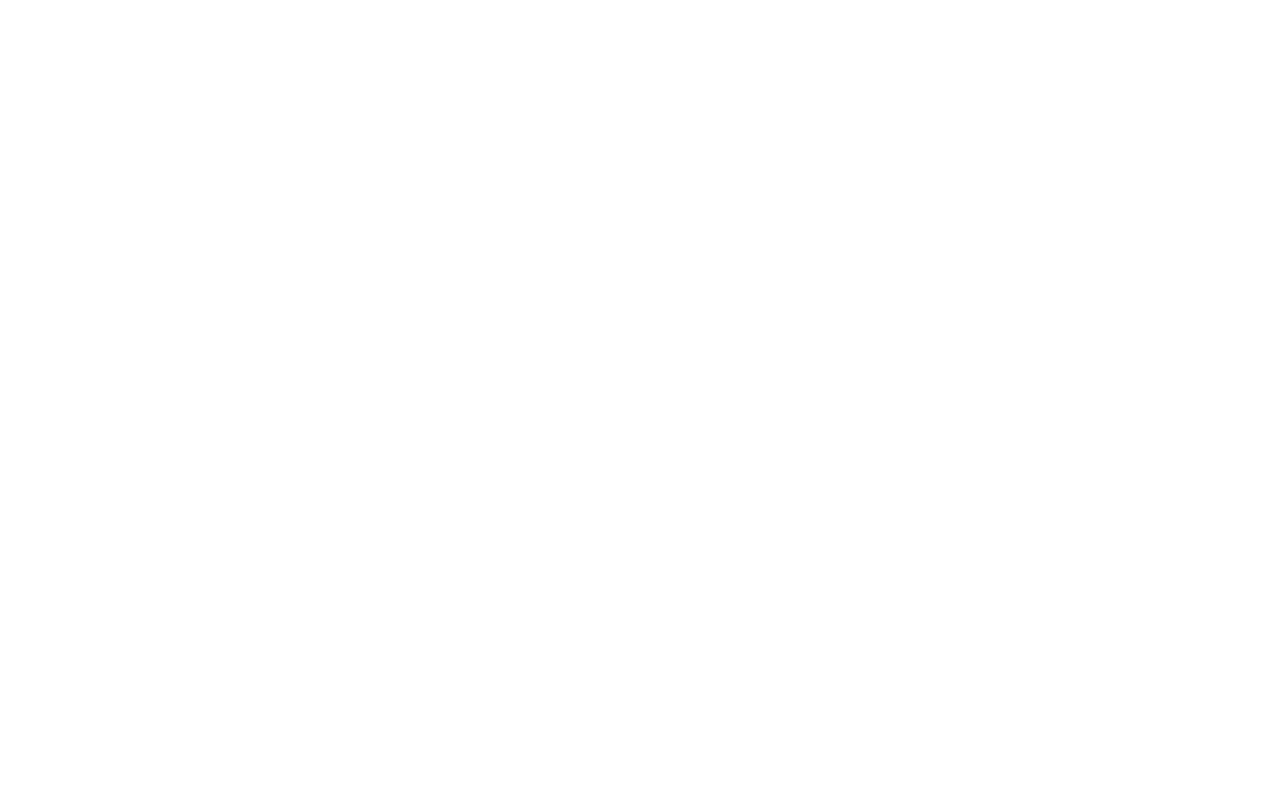
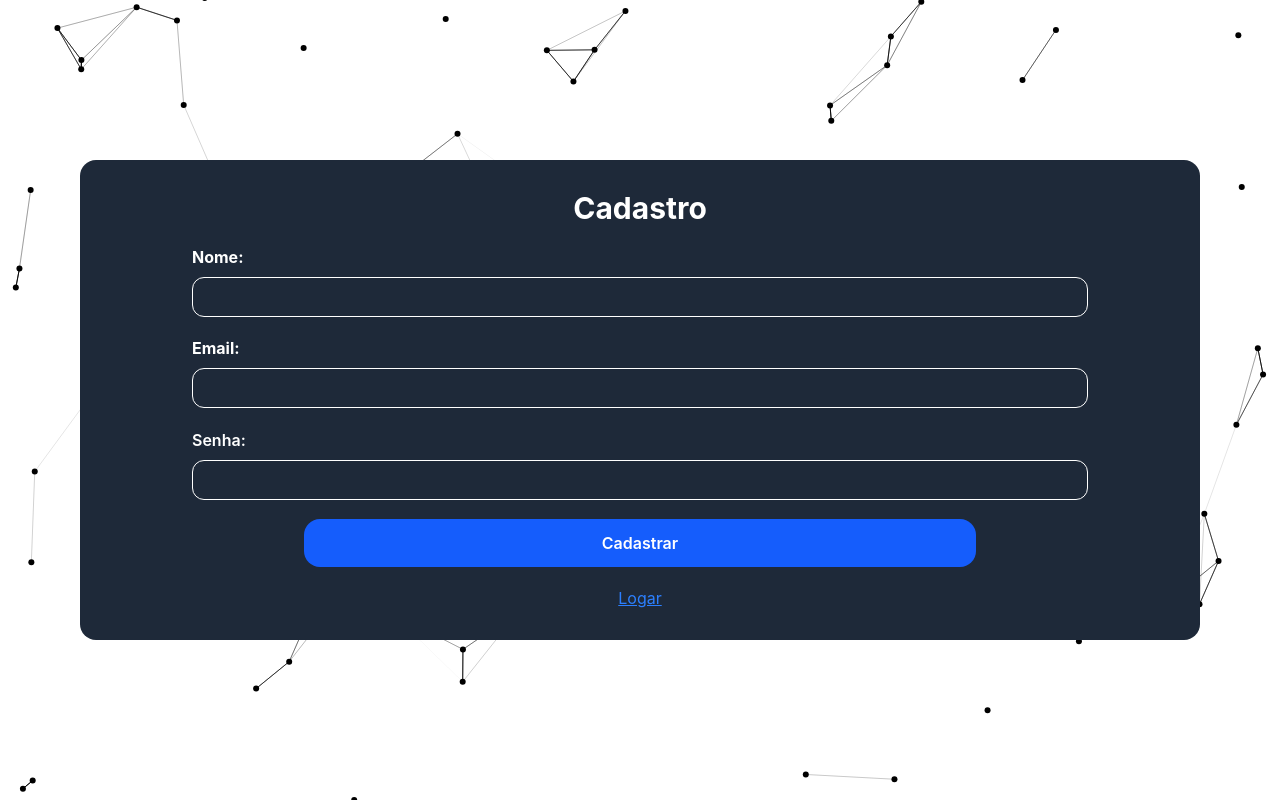
Before and after one commit to LIKITO1/One-Objective, a React (Vite) app: page /register in a window 1280 px wide. Before the commit this address had no page. Built offline with nearby package versions, Linux system fonts and the light colour scheme.

Commit message:
Cadastro em andamento

```diff
--- a/src/App.tsx
+++ b/src/App.tsx
@@ -1,22 +1,25 @@
 import {Link} from "react-router-dom"
 import ParticlesBackground from "./components/layouts/ParticlesBackground"
 function App() {
+  function logar(e:{preventDefault:()=>void}){
+    e.preventDefault()
+  }
   return (
     <>
-    <ParticlesBackground/>
+    <ParticlesBackground back="#111" color="#ffffff"/>
     <div className="flex text-white items-center justify-center h-screen w-full absolute">
-      <form className="w-7/8 h-1/2 flex flex-col justify-around items-center backdrop-blur-xl rounded-2xl py-5">
+      <form className="w-7/8 h-1/2 flex flex-col justify-around items-center bg-gray-800 rounded-2xl py-5" onSubmit={logar}>
         <h1 className="text-center text-3xl font-bold">Login</h1>
         <div className="flex flex-col w-4/5 gap-2">
           <label className="font-bold">Email:</label>
-          <input type="text" className="border h-10 focus:border-blue-500 outline-0 rounded-xl p-2"/>
+          <input type="email" className="border h-10 focus:border-2 outline-0 rounded-xl p-2" required/>
         </div>
         <div className="flex flex-col w-4/5 gap-2">
           <label className="font-semibold">Senha:</label>
-          <input type="password" className="border h-10 focus:border-blue-500 outline-0 rounded-xl p-2"/>
+          <input type="password" className="border h-10 focus:border-2 outline-0 rounded-xl p-2" required/>
           </div>
         <button type="submit" className="w-3/5 p-3 rounded-2xl bg-blue-600 font-semibold self-center">Logar</button>
-        <Link to="#">Cadastrar</Link>
+        <Link to="/register" className="underline text-blue-500">Cadastrar</Link>
       </form>
     </div>
     </>
--- a/src/components/layouts/ParticlesBackground.tsx
+++ b/src/components/layouts/ParticlesBackground.tsx
@@ -1,8 +1,11 @@
 import { useEffect, useState } from "react"
 import Particles, { initParticlesEngine } from "@tsparticles/react"
 import { loadSlim } from "@tsparticles/slim"
-
-export default function ParticlesBackground() {
+type BackProps={
+  back:string,
+  color:string
+}
+export default function ParticlesBackground({back,color}:BackProps) {
 
   const [init, setInit] = useState(false)
 
@@ -24,18 +27,18 @@
           zIndex: -1
         },
         background: {
-          color: "#154"
+          color: back
         },
         particles: {
           number: {
-            value: 80
+            value: 100
           },
           color: {
-            value: "#ffffff"
+            value: color
           },
           links: {
             enable: true,
-            color: "#ffffff",
+            color: color,
             distance: 100
           },
           move: {
--- /dev/null
+++ b/src/components/pages/Register.tsx
@@ -0,0 +1,60 @@
+import {Link} from "react-router-dom"
+import ParticlesBackground from "../layouts/ParticlesBackground"
+import {useState} from "react"
+import Card from "../layouts/Card"
+import type {tipos} from "../types/CardType"
+import { useNavigate } from "react-router-dom"
+export default function Register(){
+    const [name,setName]=useState("")
+    const [email,setEmail]=useState("")
+    const [pass,setPass]=useState("")
+    const [msg,setMsg]=useState("")
+    const [tipo,setTipo]=useState<tipos>("success")
+    const [cardId,setCardId]=useState(0)
+    const navigate=useNavigate()
+    async function register(e:{preventDefault:()=>void}){
+        e.preventDefault()
+        const response=await fetch("http://localhost:3000/createUser",{
+            method:"POST",
+            headers:{
+                "Content-Type":"application/json"
+            },body:JSON.stringify({name,pass,email})
+        })
+        const res=await response.json()
+        setTipo(res.tipo)
+        setMsg(res.msg)
+        setCardId((e)=>e+1)
+        if(res.tipo=="success"){
+            setTimeout(()=>{
+                navigate("/home")
+            },1500)
+        }
+    }
+    return(
+        <>
+        <ParticlesBackground back="#ffffff" color="#000"/>
+    <div className="flex text-white items-center justify-center h-screen w-full absolute">
+      <form className="w-7/8 h-3/5 flex flex-col justify-around items-center bg-gray-800 rounded-2xl py-5" onSubmit={register}>
+        <h1 className="text-center text-3xl font-bold">Cadastro</h1>
+        <div className="flex flex-col w-4/5 gap-2">
+          <label className="font-bold">Nome:</label>
+          <input type="text" className="border h-10 focus:border-2 outline-0 rounded-xl p-2" onChange={(e)=>setName(e.target.value)} required/>
+        </div>
+        <div className="flex flex-col w-4/5 gap-2">
+          <label className="font-bold">Email:</label>
+          <input type="email" className="border h-10 focus:border-2 outline-0 rounded-xl p-2" onChange={(e)=>setEmail(e.target.value)} required/>
+        </div>
+        <div className="flex flex-col w-4/5 gap-2">
+          <label className="font-semibold">Senha:</label>
+          <input type="password" className="border h-10 focus:border-2 outline-0 rounded-xl p-2" onChange={(e)=>setPass(e.target.value)} required/>
+          </div>
+        <button type="submit" className="w-3/5 p-3 rounded-2xl bg-blue-600 font-semibold self-center">Cadastrar</button>
+        <Link to="/" className="underline text-blue-500">Logar</Link>
+      </form>
+    </div>
+    {msg&&msg.length>0&&(
+    <Card msg={msg} tipo={tipo} key={cardId}/>
+    )}
+        </>
+    )
+}
--- a/src/main.tsx
+++ b/src/main.tsx
@@ -6,12 +6,14 @@
 import Layout from './components/layouts/Layout.tsx'
 import Perfil from "./components/pages/Perfil.tsx"
 import AddBoard from './components/pages/AddBoard.tsx'
+import Register from "./components/pages/Register.tsx"
 import {BrowserRouter as Router,Routes,Route} from "react-router-dom"
 createRoot(document.getElementById('root')!).render(
   <StrictMode>
     <Router>
       <Routes>
           <Route element={<App/>} path="/"></Route>
+          <Route element={<Register/>} path="/register"></Route>
         <Route element={<Layout/>}>
           <Route element={<Home/>} path="/home"></Route>
           <Route element={<Perfil/>} path="/perfil"></Route>
```
